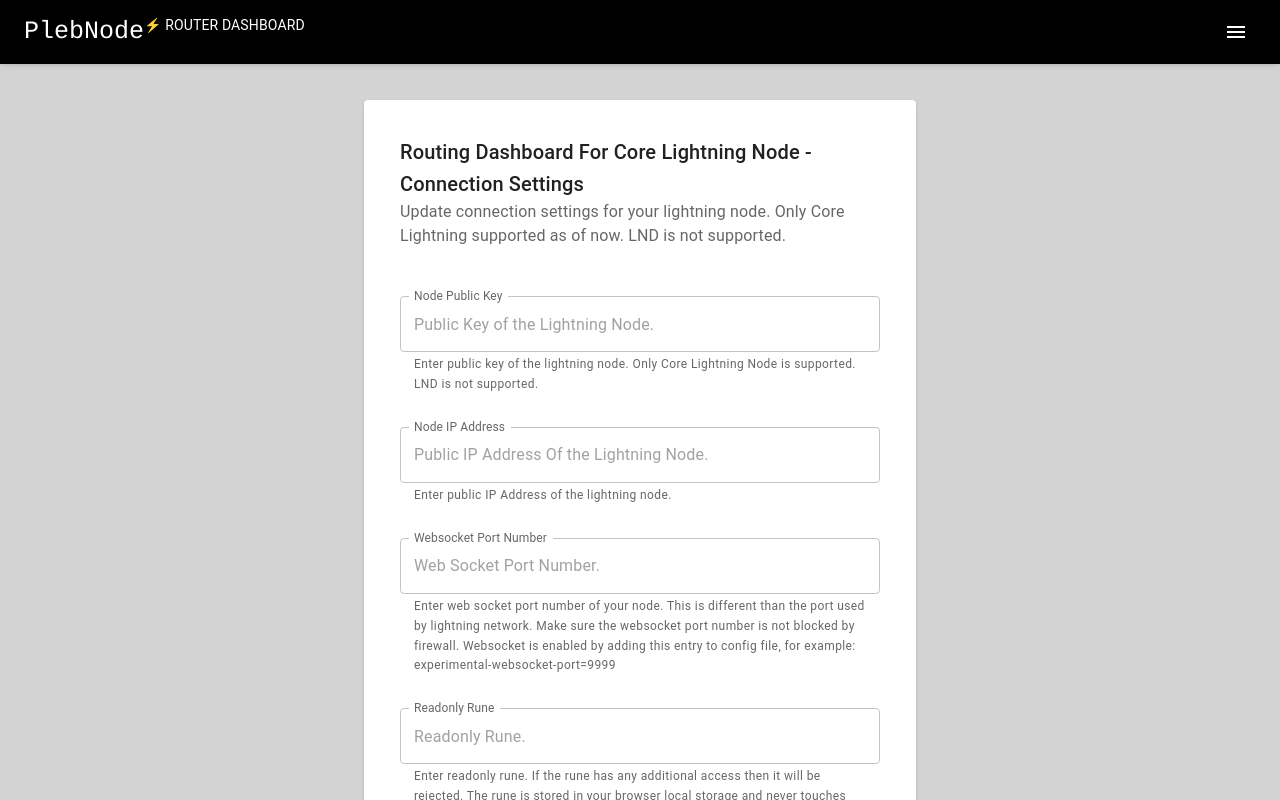
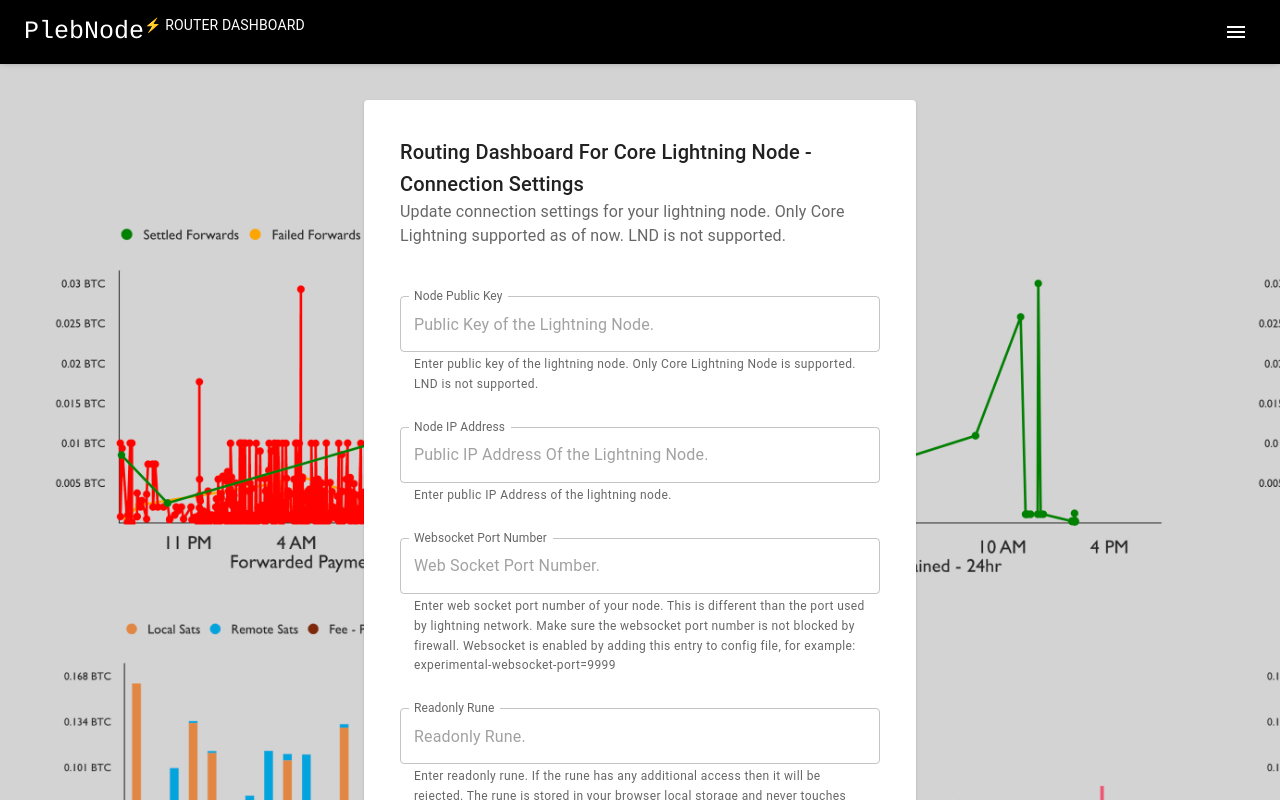
Before and after one commit to karmworks/clightning-routing-dashboard, a React app: page /settings in a window 1280 px wide. Shown: the top 800 px of the page. Built offline with nearby package versions, Linux system fonts and the light colour scheme.

Commit message:
Added Settings page background

```diff
--- a/src/components/settings/Settings.css
+++ b/src/components/settings/Settings.css
@@ -3,7 +3,11 @@
     margin-bottom: 20px;
     padding: 20px;
 }
-
+.SettingsContainer{
+    background-image: url("../../../public/background.png");
+    background-size:contain;
+    background-position: center;
+}
 .Item {
     display: 'flex';
     justify-content: 'left';
--- a/src/components/settings/Settings.js
+++ b/src/components/settings/Settings.js
@@ -261,7 +261,7 @@ const Settings = () => {
 
     return (
 
-        <Grid container spacing={1} style={{}}>
+        <Grid container spacing={1} className="SettingsContainer" >
 
             <Grid item xs={12} sm={12} lg={12}>
                 <Container maxWidth="sm" >
```
Also changed, not shown: public/background.png (added).
